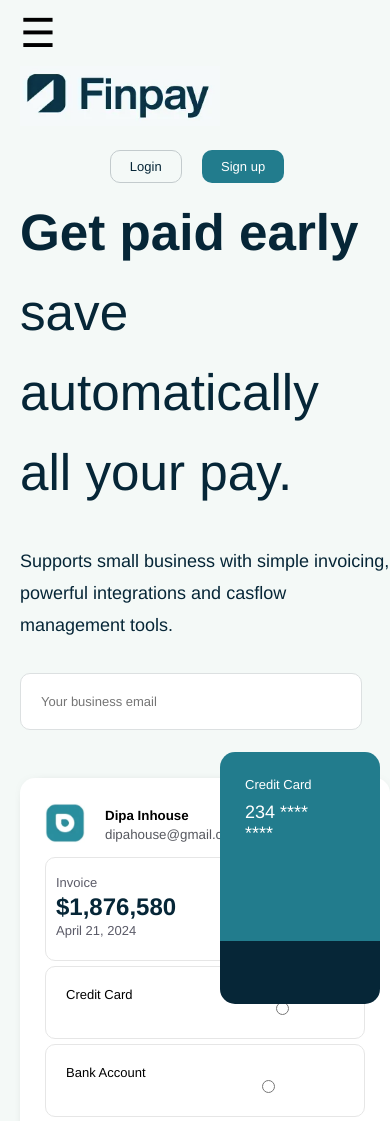
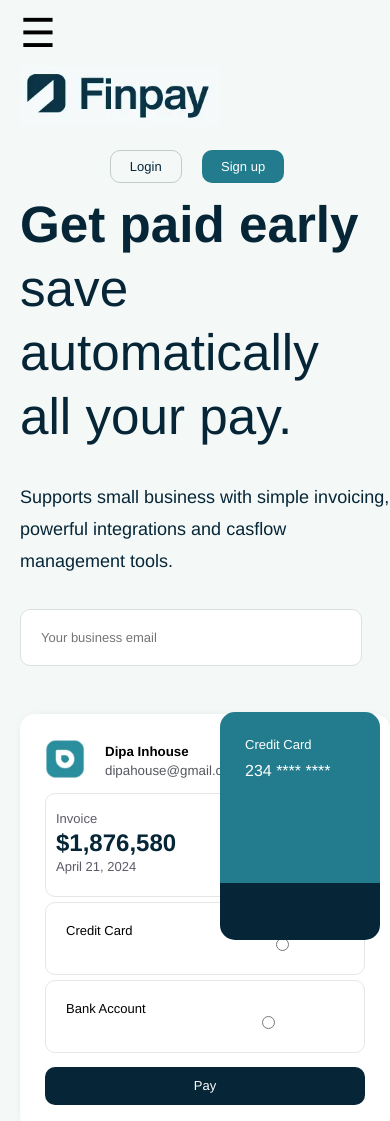
Before and after one commit to harg74/landing-page, a plain HTML site: page index.html in a window 390 px wide. Shown: the top 1121 px of the page. Drawn offline with Linux system fonts and the light colour scheme.

Commit message:
resize credit-card-num and change line-height from hero-section

```diff
--- a/style.css
+++ b/style.css
@@ -261,7 +261,7 @@ nav ul{
 
 #credit-card-num p{
     margin: 10px 5px 0 25px;
-    padding-right: 40px;
+    padding-right: 20px;
 }
 
 #credit-card-num p:nth-child(1){
@@ -370,6 +370,12 @@ nav ul{
 
     #hero-section-info p:first-child{
         font-size: 3.2rem;
+        line-height: 4rem;
+    }
+
+    #credit-card-num p:nth-child(2){
+        font-size:medium;
+        padding-right: 0;
     }
 
     #credit-card-num{
```
